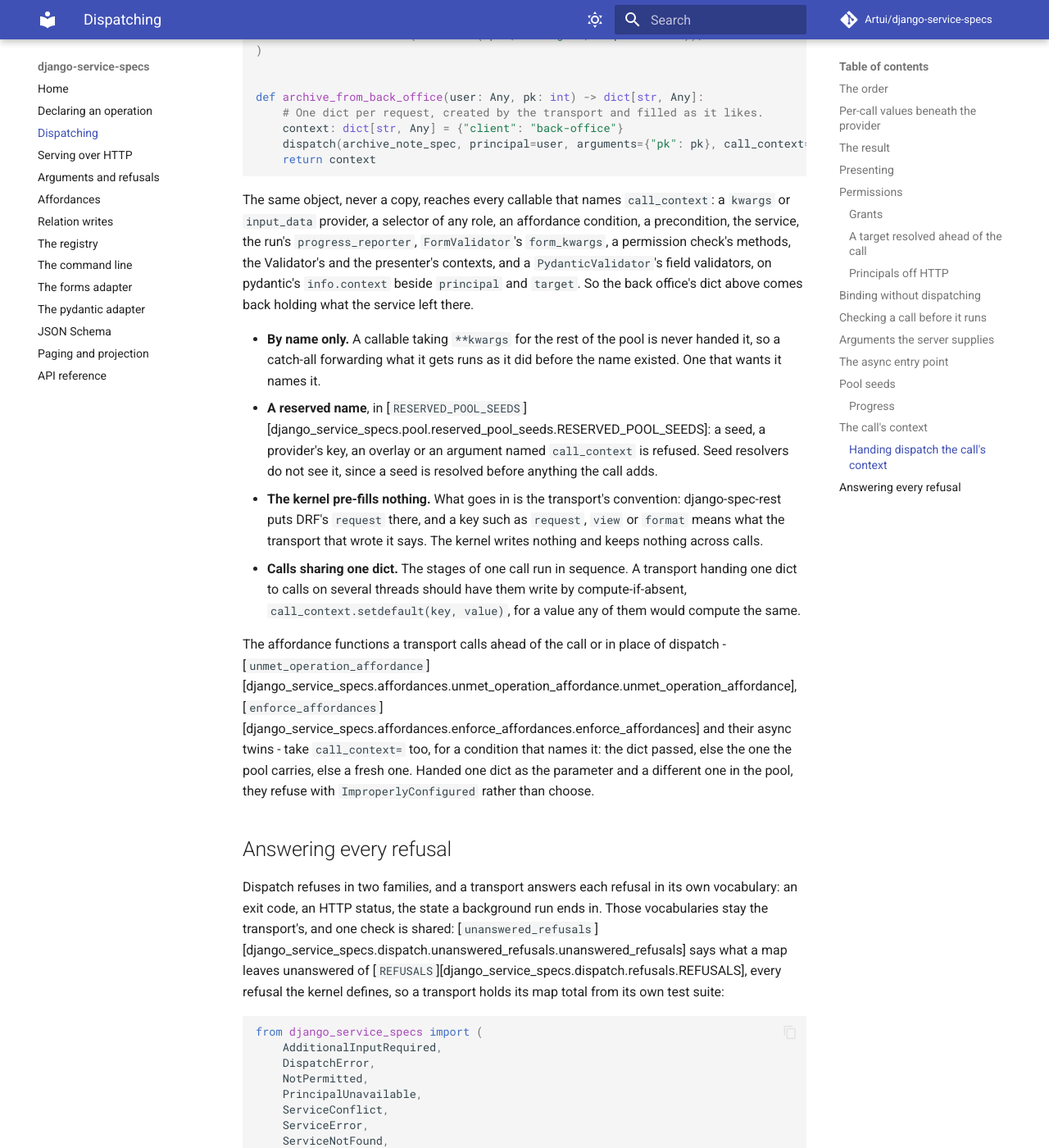
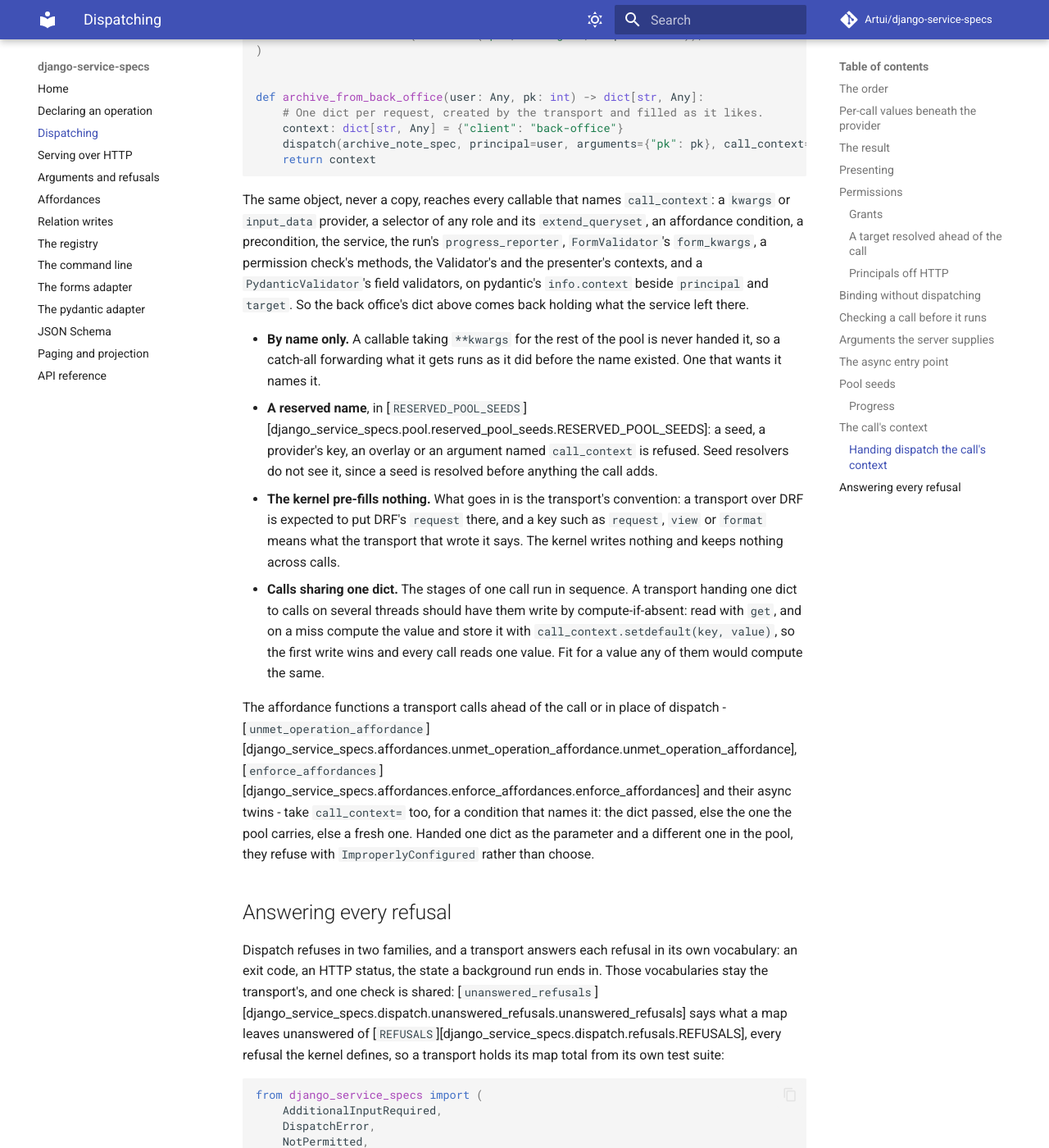
Before and after one commit to Artui/django-service-specs, an MkDocs documentation site: the page built from docs/dispatching.md, in a window 1280 px wide and 1400 px high, scrolled down 18356 px. Shown: the whole window at 82% size. Built offline with MkDocs 1.6.1 and Material for MkDocs 9.7.7, drawn with Linux system fonts in a browser that asks for light colours; comment, search, counter and statistics services are not loaded.

Commit message:
Pin extend_queryset's seat for the call's context; correct the opt-in and compute-if-absent wording
Co-Authored-By: Claude Opus 5.5 <noreply@anthropic.com>

````diff
--- a/docs/dispatching.md
+++ b/docs/dispatching.md
@@ -710,8 +710,8 @@ docs/examples/dispatching.py:call_context
 ```
 
 The same object, never a copy, reaches every callable that names
-`call_context`: a `kwargs` or `input_data` provider, a selector of any role,
-an affordance condition, a precondition, the service, the run's
+`call_context`: a `kwargs` or `input_data` provider, a selector of any role
+and its `extend_queryset`, an affordance condition, a precondition, the service, the run's
 `progress_reporter`, `FormValidator`'s `form_kwargs`, a permission check's
 methods, the Validator's and the presenter's contexts, and a
 `PydanticValidator`'s field validators, on pydantic's `info.context` beside
@@ -727,13 +727,16 @@ what the service left there.
   refused. Seed resolvers do not see it, since a seed is resolved before
   anything the call adds.
 - **The kernel pre-fills nothing.** What goes in is the transport's
-  convention: django-spec-rest puts DRF's `request` there, and a key such as
-  `request`, `view` or `format` means what the transport that wrote it says.
+  convention: a transport over DRF is expected to put DRF's `request` there,
+  and a key such as `request`, `view` or `format` means what the transport
+  that wrote it says.
   The kernel writes nothing and keeps nothing across calls.
 - **Calls sharing one dict.** The stages of one call run in sequence. A
   transport handing one dict to calls on several threads should have them
-  write by compute-if-absent, `call_context.setdefault(key, value)`, for a
-  value any of them would compute the same.
+  write by compute-if-absent: read with `get`, and on a miss compute the value
+  and store it with `call_context.setdefault(key, value)`, so the first write
+  wins and every call reads one value. Fit for a value any of them would
+  compute the same.
 
 The affordance functions a transport calls ahead of the call or in place of
 dispatch -
````
Also changed, not shown: CHANGELOG.md (+11 -9 lines), docs/declaring.md (+1 -1 lines), 3 other files.
